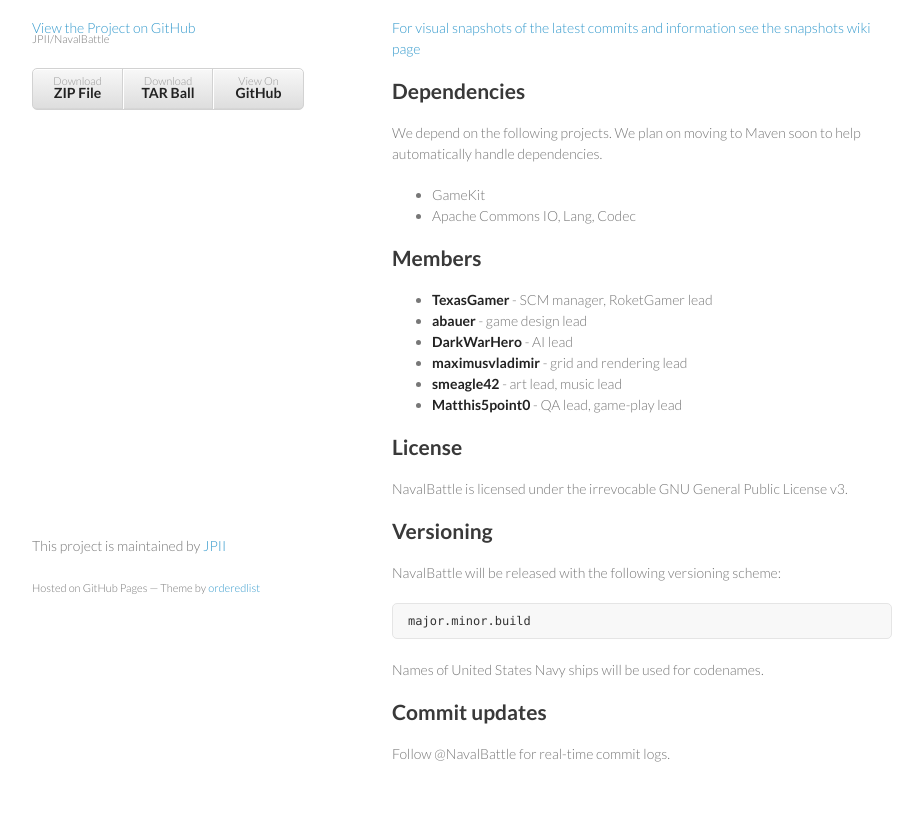
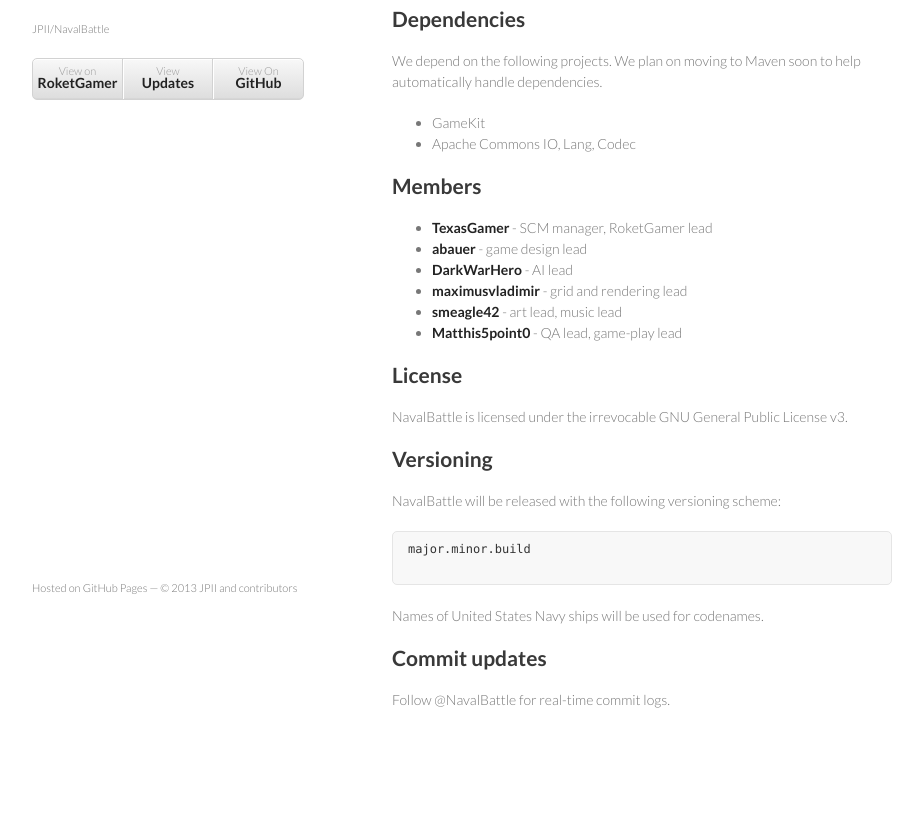
Before and after one commit to JPII/NavalBattle, a plain HTML site: page index.html in a window 1280 px wide. Shown: the part 133-967 px from the top of the page, without its empty margins (178-1101 px from the left). After the commit the page ends 913 px from the top, so only its background shows below. Drawn offline with Linux system fonts and the light colour scheme.

Commit message:
Tweak website for future iterations

```diff
--- a/index.html
+++ b/index.html
@@ -3,7 +3,7 @@
   <head>
     <meta charset="utf-8">
     <meta http-equiv="X-UA-Compatible" content="chrome=1">
-    <title>NavalBattle by JPII</title>
+    <title>NavalBattle</title>
 
     <link rel="stylesheet" href="stylesheets/styles.css">
     <link rel="stylesheet" href="stylesheets/pygment_trac.css">
@@ -18,21 +18,19 @@
         <h1>NavalBattle</h1>
         <p>Strategic turn-based naval game.</p>
 
-        <p class="view"><a href="https://github.com/JPII/NavalBattle">View the Project on GitHub <small>JPII/NavalBattle</small></a></p>
+        <p class="view"><small>JPII/NavalBattle</small></p>
 
 
         <ul>
-          <li><a href="https://github.com/JPII/NavalBattle/zipball/master">Download <strong>ZIP File</strong></a></li>
-          <li><a href="https://github.com/JPII/NavalBattle/tarball/master">Download <strong>TAR Ball</strong></a></li>
+          <li><a href="https://roketgamer.com">View on <strong>RoketGamer</strong></a></li>
+          <li><a href="updates.html">View <strong>Updates</strong></a></li>
           <li><a href="https://github.com/JPII/NavalBattle">View On <strong>GitHub</strong></a></li>
         </ul>
       </header>
       <section>
-        <h1>NavalBattle</h1>
-
 		<p>A new RoketGamer-powered game. Coming soon.</p>
 
-<p><a href="https://github.com/JPII/NavalBattle/wiki/Snapshots">For visual snapshots of the latest commits and information see the snapshots wiki page</a></p>
+		<p><a href="https://github.com/JPII/NavalBattle/wiki/Snapshots">For visual snapshots of the latest commits and information see this wiki page</a></p>
 
 		<h2>Dependencies</h2>
 
@@ -74,8 +72,7 @@
 		<p>Follow @NavalBattle for real-time commit logs.</p>
       </section>
       <footer>
-        <p>This project is maintained by <a href="https://github.com/JPII">JPII</a></p>
-        <p><small>Hosted on GitHub Pages &mdash; Theme by <a href="https://github.com/orderedlist">orderedlist</a></small></p>
+        <p><small>Hosted on GitHub Pages &mdash; &copy; 2013 JPII and contributors</small></p>
       </footer>
     </div>
     <script src="javascripts/scale.fix.js"></script>
```
Also changed, not shown: updates.html (added, +41 -0 lines). Lines whose indentation alone changed are shown as unchanged.
